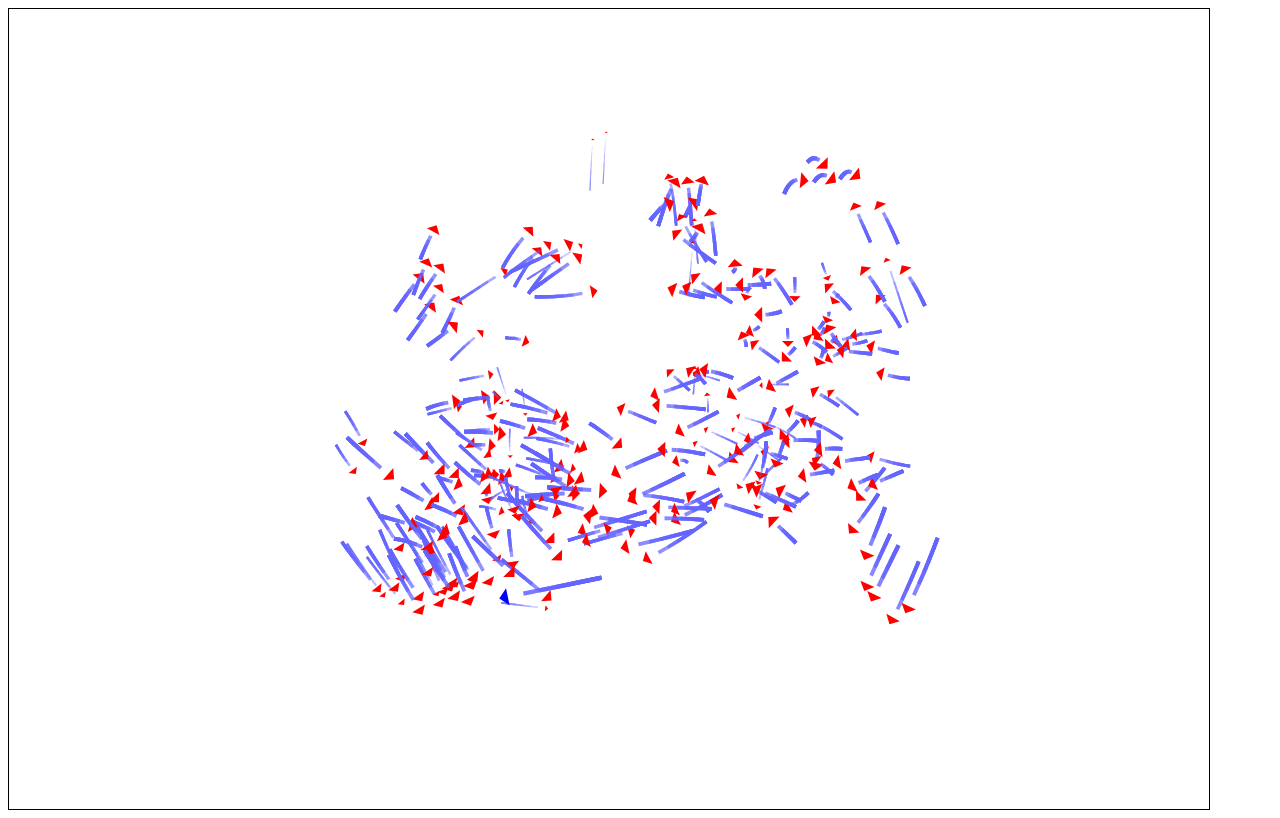
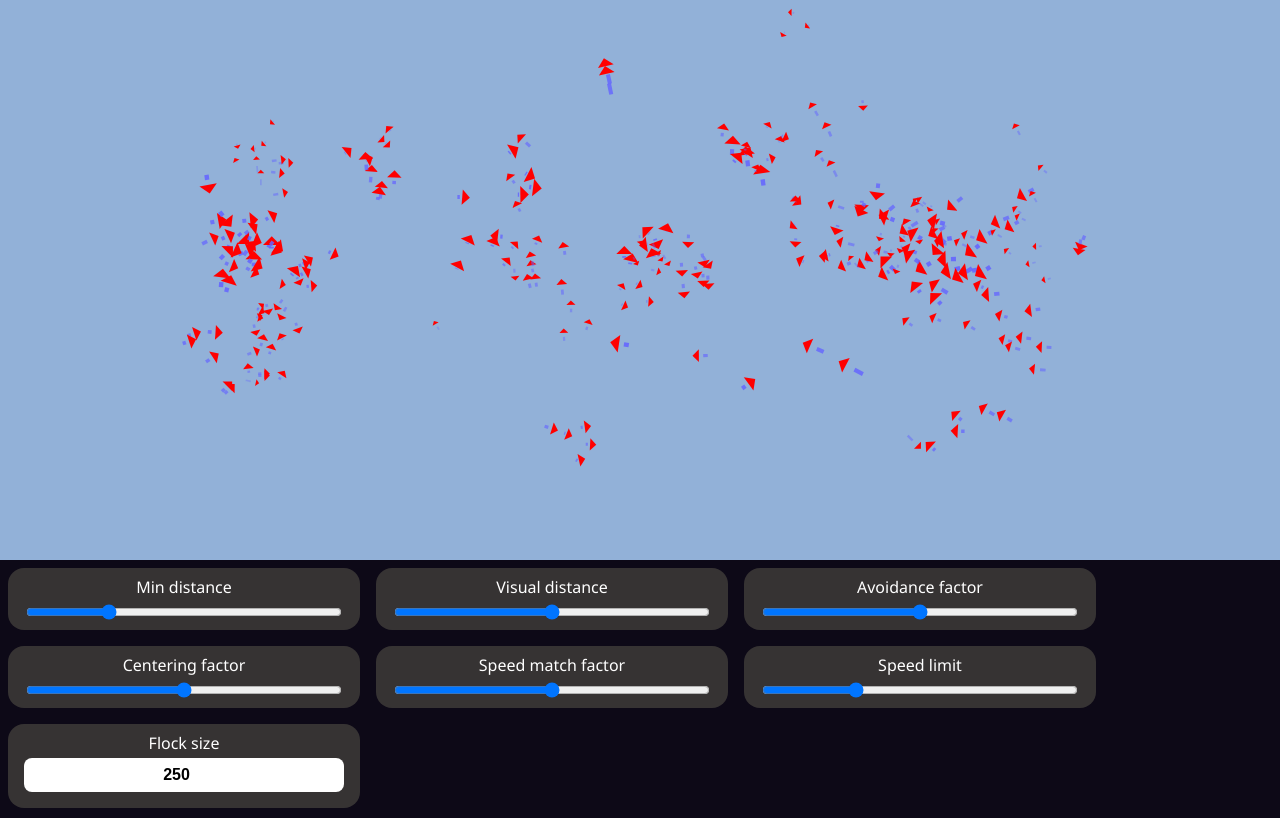
Before and after one commit to Leggit/boids, a plain HTML site: page index.html in a window 1280 px wide. Drawn offline with Linux system fonts and the light colour scheme; animation ran at ten frames a second.

Commit message:
Inputs and controls

```diff
--- a/index.html
+++ b/index.html
@@ -2,34 +2,159 @@
   <head>
     <meta charset="UTF-8" />
     <meta name="viewport" content="width=device-width, initial-scale=1.0" />
-    <title>Document</title>
+    <title>Boids</title>
+    <style>
+      body {
+        background-color: rgb(13, 9, 23);
+        color: white;
+        font-family: "Segoe UI", Tahoma, Geneva, Verdana, sans-serif;
+      }
+      .flex {
+        display: flex;
+        flex-wrap: wrap;
+      }
+      .input-group {
+        flex-basis: 25%;
+        border-radius: 16px;
+        background-color: rgb(54, 51, 51);
+        margin: 8px;
+        padding: 8px;
+        padding-left: 16px;
+        padding-right: 16px;
+        display: flex;
+        flex-direction: column;
+        text-align: center;
+      }
+      input[type="number"] {
+        border-radius: 8px;
+        padding: 8px;
+        box-shadow: none;
+        border: none;
+        font-weight: bold;
+        font-size: medium;
+        margin-bottom: 8px;
+        text-align: center;
+      }
+      input[type="number"]:focus {
+        border: none;
+      }
+      label {
+        margin-bottom: 4px;
+      }
+    </style>
   </head>
-  <body>
+  <body style="margin: 0; padding: 0">
     <canvas
       id="canvas"
       width="1200"
       height="800"
-      style="border: 1px solid black"
+      style="background-color: rgba(174, 211, 255, 0.833)"
     ></canvas>
 
+    <div class="flex">
+      <div class="input-group">
+        <label for="minDistance">Min distance</label>
+        <input
+          onchange="minDistance = event.target.value"
+          id="minDistance"
+          type="range"
+          min="0"
+          max="100"
+          value="25"
+        />
+      </div>
+
+      <div class="input-group">
+        <label for="visualDistance">Visual distance</label>
+        <input
+          onchange="minVisualDistance = event.target.value"
+          id="visualDistance"
+          type="range"
+          min="0"
+          max="150"
+          value="75"
+        />
+      </div>
+
+      <div class="input-group">
+        <label for="avoidFactor">Avoidance factor</label>
+        <input
+          onchange="avoidfactor = event.target.value * 0.001"
+          id="avoidFactor"
+          type="range"
+          min="0"
+          max="10"
+          value="5"
+        />
+      </div>
+
+      <div class="input-group">
+        <label for="centeringFactor">Centering factor</label>
+        <input
+          onchange="centerFactor = event.target.value * 0.001"
+          id="centeringFactor"
+          type="range"
+          min="0"
+          max="10"
+          value="5"
+        />
+      </div>
+
+      <div class="input-group">
+        <label for="speedMatchFactor">Speed match factor</label>
+        <input
+          onchange="matchFactor = event.target.value * 0.0001"
+          id="speedMatchFactor"
+          type="range"
+          min="0"
+          max="1000"
+          value="500"
+        />
+      </div>
+
+      <div class="input-group">
+        <label for="speedLimit">Speed limit</label>
+        <input
+          onchange="speedLimit = event.target.value"
+          id="speedLimit"
+          type="range"
+          min="1"
+          max="15"
+          value="5"
+        />
+      </div>
+
+      <div class="input-group">
+        <label for="flockSize">Flock size</label>
+        <input
+          onchange="handleFlockSizeChange(event.target)"
+          id="flockSize"
+          type="number"
+          min="2"
+          max="500"
+          value="250"
+        />
+      </div>
+    </div>
+
     <script>
-      function randomInt(min, max) {
-        return Math.floor(Math.random() * (max - min + 1)) + min;
-      }
+      const canvas = document.getElementById("canvas");
 
-      const canvas = document.getElementById("canvas");
+      canvas.width = window.visualViewport.width;
+      canvas.height = window.innerHeight * 0.7;
+
       const ctx = canvas.getContext("2d");
 
-      const minDistance = 25;
-      const minVisualDistance = 75;
-      const avoidfactor = 0.005;
-      const speedLimit = 15;
-      const centerFactor = 0.005;
-      const matchFactor = 0.05;
+      let minDistance = 25;
+      let minVisualDistance = 75;
+      let avoidfactor = 0.005;
+      let speedLimit = 5;
+      let centerFactor = 0.005;
+      let matchFactor = 0.05;
       const flockSize = 250;
       const depth = 800;
 
-      const flock = new Array(flockSize).fill(null).map((_) => {
+      function makeBird() {
         const item = {};
         item.x = Math.random() * canvas.width;
         item.y = Math.random() * canvas.height;
@@ -39,20 +164,30 @@
         item.dz = Math.random() + 10 - 5;
         item.history = [];
         return item;
-      });
+      }
 
-      const sigma = {};
-      sigma.x = Math.random() * canvas.width;
-      sigma.y = Math.random() * canvas.height;
-      sigma.z = Math.random() * depth;
-      sigma.dx = Math.random() * 10 - 5;
-      sigma.dy = Math.random() * 10 - 5;
-      sigma.dz = Math.random() + 10 - 5;
-      sigma.isSigma = true;
-      sigma.history = [];
-      flock.push(sigma);
+      const flock = new Array(flockSize).fill(null).map((_) => makeBird());
 
-      function drawArrow(x, y, z, angle, isSigma, history) {
+      function handleFlockSizeChange(input) {
+        if (
+          input.value < 2 ||
+          input.value > 500 ||
+          parseInt(input.value) != input.value
+        ) {
+          input.value = flock.length;
+        }
+        if (flock.length < input.value) {
+          while (flock.length < input.value) {
+            flock.push(makeBird());
+          }
+        } else {
+          while (flock.length > input.value) {
+            flock.pop();
+          }
+        }
+      }
+
+      function drawArrow(x, y, z, angle, history) {
         const width = 10 * (z / depth);
         const length = 10 * (z / depth);
         ctx.beginPath();
@@ -66,7 +201,7 @@
           y + width * Math.sin(angle - 0.5 * Math.PI)
         );
         ctx.closePath();
-        ctx.fillStyle = isSigma ? "blue" : "red";
+        ctx.fillStyle = "red";
         ctx.fill();
 
         if (history.length) {
@@ -101,7 +236,7 @@
       }
 
       function keepInBox(bird) {
-        const margin = 200;
+        const margin = 100;
         const turnFactor = 1;
 
         if (bird.x < margin) {
@@ -212,11 +347,9 @@
         ctx.clearRect(0, 0, canvas.width, canvas.height);
 
         flock.forEach((bird) => {
-          if (!bird.isSigma) {
-            matchDirection(bird);
-            avoidOthers(bird);
-            matchSpeed(bird);
-          }
+          matchDirection(bird);
+          avoidOthers(bird);
+          matchSpeed(bird);
 
           limitSpeed(bird);
           keepInBox(bird);
@@ -232,11 +365,10 @@
             bird.y,
             bird.z,
             Math.atan2(bird.dy, bird.dx),
-            bird.isSigma,
             bird.history
           );
 
-          bird.history = bird.history.slice(-5);
+          bird.history = bird.history.slice(-1);
         });
 
         requestAnimationFrame(draw);
```
